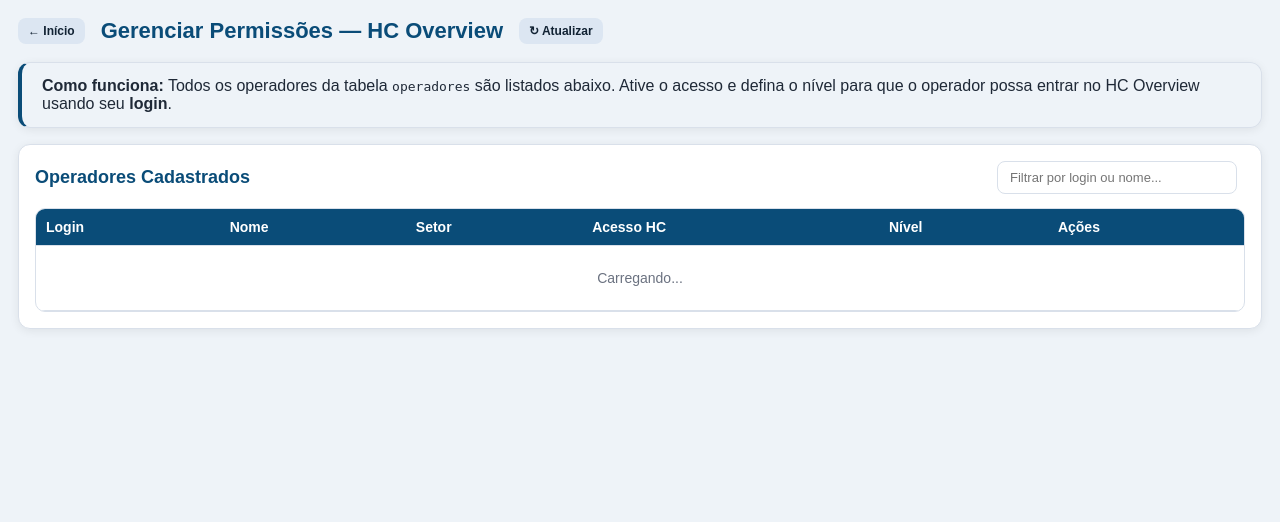
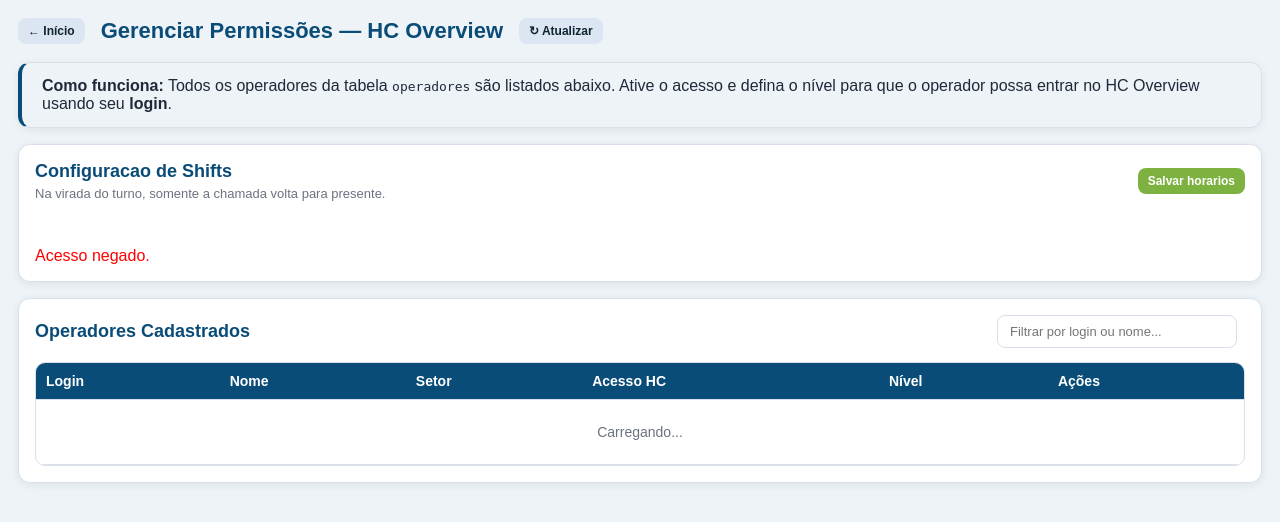
Before and after one commit to samuel0998/HC_OVERVIEW_COUT_GIG2, a Flask app: template templates/usuarios.html in a window 1280 px wide. Shown: the part 76-598 px from the top of the page. Run offline with Flask 3, Linux system fonts and the light colour scheme; the template is opened without the code that fills it, so the values that code supplies are empty; the visitor is signed in with stand-in values (Sample User, id 1).

Commit message:
fix erro de usuario

```diff
--- a/app.py
+++ b/app.py
@@ -193,8 +193,16 @@ def _bootstrap_databases(app):
         try:
             _create_operational_tables_for_fc(fc)
             _migrate_hc_table_for_fc(fc)
+            app.config["ACTIVE_FC"] = fc
+            db.session.remove()
+            from models.turno_config import ensure_default_turno_config
+            ensure_default_turno_config()
+            db.session.commit()
         except Exception as e:
+            db.session.rollback()
             print(f"[MIGRATION:{fc}] ERRO: {e}")
+        finally:
+            db.session.remove()
 
     try:
         _migrate_operadores_table()
@@ -255,6 +263,7 @@ def create_app():
         from models.operadores import Operadores  # noqa: F401
         from models.historico import HistoricoOperacional  # noqa: F401
         from models.registro_atividade import RegistroAtividade  # noqa: F401
+        from models.turno_config import HCTurnoConfig  # noqa: F401
 
         _bootstrap_databases(app)
 
--- a/routes/auth.py
+++ b/routes/auth.py
@@ -1,11 +1,13 @@
+import re
+
 from flask import Blueprint, current_app, jsonify, redirect, render_template, request, session, url_for
 from flask_login import current_user, login_required, login_user, logout_user
 from sqlalchemy import func
-from sqlalchemy.exc import SQLAlchemyError
 
 from models import db
 from models.hc_gig2 import HCGig2
 from models.operadores import Operadores
+from models.turno_config import DEFAULT_TURNO_RESET, HCTurnoConfig, ensure_default_turno_config
 
 auth_bp = Blueprint("auth", __name__)
 
@@ -39,23 +41,52 @@ def _criar_operador_do_hc(login):
     if not colab:
         return None
 
-    operador = Operadores(
-        login=login.lower(),
-        nome=colab.nome_completo,
-        badge="",
-        tag="",
-        setor=colab.area or "",
-        treinamento=(colab.status == "Treinamento"),
-        permission_labordash=False,
-        permission_dockview=False,
-        permission_level_labordash=None,
-        permission_level_dockview=None,
-        permission_hcview=False,
-        permission_level_hcview=None,
+    login_key = login.lower()
+    valores_base = {
+        "login": login_key,
+        "nome": colab.nome_completo or login_key,
+        "badge": "",
+        "tag": "",
+        "setor": colab.area or "",
+        "treinamento": colab.status == "Treinamento",
+        "permission_labordash": False,
+        "permission_dockview": False,
+        "permission_level_labordash": None,
+        "permission_level_dockview": None,
+        "permission_hcview": False,
+        "permission_level_hcview": None,
+    }
+
+    colunas = db.session.execute(db.text(
+        "SELECT column_name, data_type, is_nullable, column_default "
+        "FROM information_schema.columns "
+        "WHERE table_name = 'operadores'"
+    )).mappings().all()
+
+    valores = {}
+    for coluna in colunas:
+        nome = coluna["column_name"]
+        if nome in valores_base:
+            valores[nome] = valores_base[nome]
+        elif coluna["is_nullable"] == "NO" and not coluna["column_default"]:
+            tipo = (coluna["data_type"] or "").lower()
+            if "bool" in tipo:
+                valores[nome] = False
+            elif any(t in tipo for t in ("integer", "numeric", "double", "real")):
+                valores[nome] = 0
+            else:
+                valores[nome] = ""
+
+    def quote_ident(identifier):
+        return '"' + identifier.replace('"', '""') + '"'
+
+    colunas_insert = list(valores.keys())
+    sql = (
+        f"INSERT INTO operadores ({', '.join(quote_ident(c) for c in colunas_insert)}) "
+        f"VALUES ({', '.join(':' + c for c in colunas_insert)})"
     )
-    db.session.add(operador)
-    db.session.flush()
-    return operador
+    db.session.execute(db.text(sql), valores)
+    return Operadores.query.get(login_key)
 
 
 @auth_bp.route("/login", methods=["GET", "POST"])
@@ -117,32 +148,92 @@ def listar_usuarios():
     return jsonify(_usuarios_operadores_e_hc())
 
 
+@auth_bp.route("/api/turnos-config", methods=["GET"])
+@login_required
+def listar_turnos_config():
+    if not current_user.is_admin:
+        return jsonify({"erro": "Acesso negado."}), 403
+
+    criados = ensure_default_turno_config()
+    if criados:
+        db.session.commit()
+
+    ordem = {turno: idx for idx, turno in enumerate(DEFAULT_TURNO_RESET)}
+    configs = sorted(
+        (cfg.to_dict() for cfg in HCTurnoConfig.query.all()),
+        key=lambda item: (ordem.get(item["turno"], 99), item["turno"]),
+    )
+    return jsonify(configs)
+
+
+@auth_bp.route("/api/turnos-config", methods=["PUT"])
+@login_required
+def salvar_turnos_config():
+    if not current_user.is_admin:
+        return jsonify({"erro": "Acesso negado."}), 403
+
+    try:
+        data = request.get_json() or {}
+        configs = data.get("configs") or []
+        if not isinstance(configs, list):
+            return jsonify({"erro": "Formato invalido."}), 400
+
+        ensure_default_turno_config()
+        turnos_validos = set(DEFAULT_TURNO_RESET)
+        for item in configs:
+            if not isinstance(item, dict):
+                return jsonify({"erro": "Formato invalido."}), 400
+
+            turno = (item.get("turno") or "").strip().upper()
+            hora_reset = (item.get("hora_reset") or "").strip()
+
+            if turno not in turnos_validos:
+                return jsonify({"erro": f"Turno invalido: {turno}"}), 400
+            if not re.fullmatch(r"([01]\d|2[0-3]):[0-5]\d", hora_reset):
+                return jsonify({"erro": f"Horario invalido para {turno}."}), 400
+
+            config = HCTurnoConfig.query.get(turno)
+            if not config:
+                config = HCTurnoConfig(turno=turno, hora_reset=hora_reset)
+                db.session.add(config)
+            elif config.hora_reset != hora_reset:
+                config.hora_reset = hora_reset
+                config.last_reset_key = None
+
+        db.session.commit()
+    except Exception as e:
+        db.session.rollback()
+        return jsonify({"erro": f"Erro ao salvar horarios: {str(e)}"}), 500
+
+    return jsonify({"mensagem": "Horarios dos turnos atualizados."})
+
+
 @auth_bp.route("/api/usuarios/<login_val>", methods=["PUT"])
 @login_required
 def atualizar_permissao(login_val):
     if not current_user.is_admin:
         return jsonify({"erro": "Acesso negado."}), 403
 
-    login_key = (login_val or "").strip().lower()
-    operador = Operadores.query.get(login_key) or _criar_operador_do_hc(login_key)
-    if not operador:
-        return jsonify({"erro": "Login nao encontrado no HC nem em operadores."}), 404
-    data = request.get_json() or {}
+    try:
+        login_key = (login_val or "").strip().lower()
+        operador = Operadores.query.get(login_key) or _criar_operador_do_hc(login_key)
+        if not operador:
+            return jsonify({"erro": "Login nao encontrado no HC nem em operadores."}), 404
+        data = request.get_json() or {}
 
-    if "permission_hcview" in data:
-        if operador.login == current_user.login and not data["permission_hcview"]:
-            return jsonify({"erro": "Voce nao pode revogar seu proprio acesso."}), 400
-        operador.permission_hcview = bool(data["permission_hcview"])
+        if "permission_hcview" in data:
+            if operador.login == current_user.login and not data["permission_hcview"]:
+                return jsonify({"erro": "Voce nao pode revogar seu proprio acesso."}), 400
+            operador.permission_hcview = bool(data["permission_hcview"])
 
-    if "permission_level_hcview" in data:
-        nivel = (data["permission_level_hcview"] or "").strip()
-        if nivel not in ("LC1", "LC3", "LC5", "EXPERT", ""):
-            return jsonify({"erro": "Nivel invalido."}), 400
-        operador.permission_level_hcview = nivel or None
+        if "permission_level_hcview" in data:
+            nivel = (data["permission_level_hcview"] or "").strip()
+            if nivel not in ("LC1", "LC3", "LC5", "EXPERT", ""):
+                return jsonify({"erro": "Nivel invalido."}), 400
+            operador.permission_level_hcview = nivel or None
 
-    try:
         db.session.commit()
-    except SQLAlchemyError as e:
+    except Exception as e:
         db.session.rollback()
         return jsonify({"erro": f"Erro ao gravar permissao: {str(e)}"}), 500
 
--- a/routes/hc.py
+++ b/routes/hc.py
@@ -2,9 +2,10 @@ import json
 import os
 import smtplib
 import unicodedata
-from datetime import date, timedelta
+from datetime import date, datetime, timedelta
 from email.mime.text import MIMEText
 from io import BytesIO
+from zoneinfo import ZoneInfo
 
 import pandas as pd
 from flask import Blueprint, abort, jsonify, render_template, request, send_file
@@ -14,6 +15,7 @@ from sqlalchemy import or_
 from models import db
 from models.hc_gig2 import HCGig2
 from models.lc_atual import LCAtual
+from models.turno_config import HCTurnoConfig, ensure_default_turno_config
 
 hc_bp = Blueprint("hc", __name__)
 
@@ -208,8 +210,42 @@ def _aplicar_regra_hc_atual(registros, hoje=None, commit=True):
     return alterou
 
 
+def _reset_chamada_por_virada_de_turno():
+    configs_criadas = ensure_default_turno_config()
+    agora = datetime.now(ZoneInfo("America/Sao_Paulo"))
+    configs = HCTurnoConfig.query.all()
+    configs_vencidas = []
+
+    for config in configs:
+        try:
+            hora, minuto = [int(parte) for parte in config.hora_reset.split(":", 1)]
+        except Exception:
+            continue
+
+        horario_reset = agora.replace(hour=hora, minute=minuto, second=0, microsecond=0)
+        reset_key = f"{agora.date().isoformat()}:{config.turno}:{config.hora_reset}"
+        if agora >= horario_reset and config.last_reset_key != reset_key:
+            configs_vencidas.append((config, reset_key))
+
+    if not configs_vencidas:
+        if configs_criadas:
+            db.session.commit()
+        return False
+
+    for registro in HCGig2.query.filter(HCGig2.status == "OPERACIONAL").all():
+        registro.presente_fc = True
+        registro.presenca_manual = False
+
+    for config, reset_key in configs_vencidas:
+        config.last_reset_key = reset_key
+
+    db.session.commit()
+    return True
+
+
 def _pendencias_count():
     """Return count of operators with pending dates or shift allocation."""
+    _reset_chamada_por_virada_de_turno()
     _aplicar_regra_hc_atual(HCGig2.query.all())
     return HCGig2.query.filter(
         or_(
@@ -284,6 +320,7 @@ def historico_page():
 @hc_bp.route("/api/hc", methods=["GET"])
 @login_required
 def listar_colaboradores():
+    _reset_chamada_por_virada_de_turno()
     termo = request.args.get("q", "").strip()
     query = HCGig2.query
 
@@ -1104,6 +1141,7 @@ def exportar_lc_excel():
 @hc_bp.route("/api/hc/dashboard", methods=["GET"])
 @login_required
 def dashboard_data():
+    _reset_chamada_por_virada_de_turno()
     f_area   = request.args.get("area", "").strip()
     f_turno  = request.args.get("turno", "").strip()
     f_status = request.args.get("status", "").strip()
--- a/templates/usuarios.html
+++ b/templates/usuarios.html
@@ -10,6 +10,20 @@
 <div class="card" style="margin-bottom:16px;padding:14px 20px;background:var(--bg-alt);border-left:4px solid var(--primary);">
     <strong>Como funciona:</strong> Todos os operadores da tabela <code>operadores</code> são listados abaixo.
     Ative o acesso e defina o nível para que o operador possa entrar no HC Overview usando seu <strong>login</strong>.
+</div>
+
+<div class="card" style="margin-bottom:16px;">
+    <div style="display:flex;align-items:center;justify-content:space-between;gap:12px;margin-bottom:14px;">
+        <div>
+            <h2 style="margin:0;font-size:18px;">Configuracao de Shifts</h2>
+            <p style="margin:4px 0 0;color:var(--muted);font-size:13px;">Na virada do turno, somente a chamada volta para presente.</p>
+        </div>
+        <button class="btn primary btn-sm" onclick="salvarTurnosConfig()">Salvar horarios</button>
+    </div>
+    <div id="turnos-msg" class="mensagem"></div>
+    <div id="turnos-config-grid" class="form-grid">
+        <div style="color:var(--muted);font-size:13px;">Carregando horarios...</div>
+    </div>
 </div>
 
 <div class="card">
@@ -74,6 +88,7 @@
 <script>
 let todosOperadores = [];
 let editingLogin = null;
+let turnosConfig = [];
 
 async function carregarOperadores() {
     try {
@@ -85,6 +100,73 @@ async function carregarOperadores() {
     } catch (e) {
         document.getElementById('users-tbody').innerHTML =
             '<tr><td colspan="6" style="color:red;padding:16px;">Erro ao carregar operadores.</td></tr>';
+    }
+}
+
+async function carregarTurnosConfig() {
+    const grid = document.getElementById('turnos-config-grid');
+    const msg = document.getElementById('turnos-msg');
+    msg.textContent = '';
+
+    try {
+        const res = await fetch('/api/turnos-config');
+        const data = await res.json();
+        if (!res.ok) {
+            grid.innerHTML = `<div style="color:red;">${data.erro || 'Erro ao carregar horarios.'}</div>`;
+            return;
+        }
+        turnosConfig = data;
+        renderTurnosConfig();
+    } catch (e) {
+        grid.innerHTML = '<div style="color:red;">Erro ao carregar horarios dos turnos.</div>';
+    }
+}
+
+function renderTurnosConfig() {
+    const grid = document.getElementById('turnos-config-grid');
+    if (!turnosConfig.length) {
+        grid.innerHTML = '<div style="color:var(--muted);font-size:13px;">Nenhum turno configurado.</div>';
+        return;
+    }
+
+    grid.innerHTML = turnosConfig.map(cfg => `
+        <div>
+            <label class="field-label">${cfg.turno}</label>
+            <input type="time" data-turno="${cfg.turno}" class="turno-reset-input" value="${cfg.hora_reset}">
+        </div>
+    `).join('');
+}
+
+async function salvarTurnosConfig() {
+    const msg = document.getElementById('turnos-msg');
+    msg.textContent = '';
+    msg.style.color = '';
+
+    const configs = Array.from(document.querySelectorAll('.turno-reset-input')).map(input => ({
+        turno: input.dataset.turno,
+        hora_reset: input.value,
+    }));
+
+    try {
+        const res = await fetch('/api/turnos-config', {
+            method: 'PUT',
+            headers: { 'Content-Type': 'application/json' },
+            body: JSON.stringify({ configs }),
+        });
+        const raw = await res.text();
+        let data = {};
+        try { data = raw ? JSON.parse(raw) : {}; } catch (_) { data = { erro: raw }; }
+        if (!res.ok) {
+            msg.textContent = data.erro || 'Erro ao salvar horarios.';
+            msg.style.color = 'red';
+            return;
+        }
+        msg.textContent = data.mensagem || 'Horarios salvos.';
+        msg.style.color = 'green';
+        carregarTurnosConfig();
+    } catch (e) {
+        msg.textContent = 'Erro de comunicacao.';
+        msg.style.color = 'red';
     }
 }
 
@@ -168,6 +250,7 @@ document.getElementById('modal-perm').addEventListener('click', function(e) {
     if (e.target === this) fecharModal();
 });
 
+carregarTurnosConfig();
 carregarOperadores();
 </script>
 {% endblock %}
```
Also changed, not shown: models/turno_config.py (added, +38 -0 lines).
